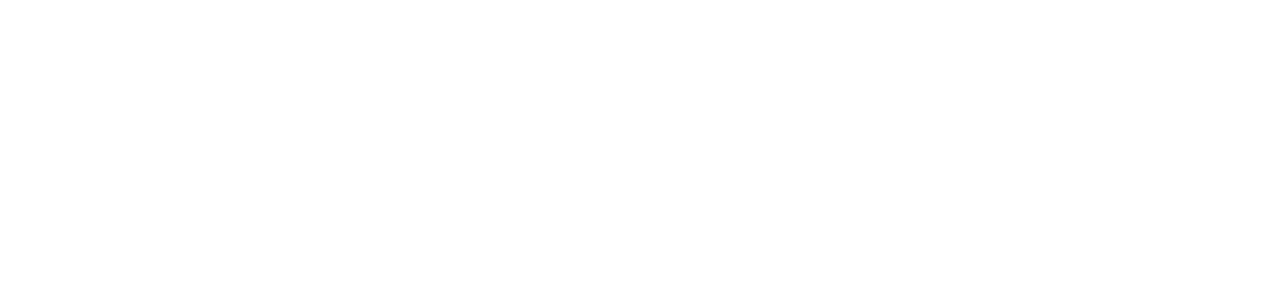
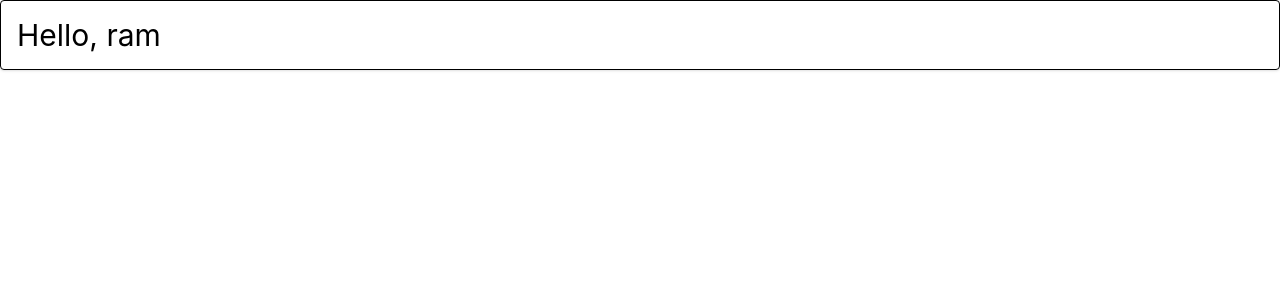
Before and after one commit to sgrhere/react-mini-tasks, a React (Vite) app: page /skeleton-profile in a window 1280 px wide. Before the commit this address had no page. Shown: the top 300 px of the page. Built offline with nearby package versions, Linux system fonts and the light colour scheme.

Commit message:
skeleton loading setup implemented

```diff
--- a/src/App.jsx
+++ b/src/App.jsx
@@ -3,6 +3,7 @@ import Home from './pages/Home'
 import ExportPage from './pages/ExportPage'
 import TernaryPage from './pages/TernaryPage'
 import PropPage from './pages/PropPage'
+import SkeletonLoaderPage from './pages/SkeletonLoaderPage'
 function App() {
 
   return (
@@ -12,6 +13,7 @@ function App() {
         <Route path='/export' element={<ExportPage />} />
         <Route path='/ternary' element={<TernaryPage />} />
         <Route path='/props' element={<PropPage />} />
+        <Route path='/skeleton-profile' element={<SkeletonLoaderPage />} />
       </Routes>
     </BrowserRouter>
   )
--- /dev/null
+++ b/src/components/SkeletonLoading/SkeletonLoader.jsx
@@ -0,0 +1,11 @@
+
+function SkeletonLoader() {
+  return (
+    <div className='animate-pulse'>
+        <div className='h-6 w-32 bg-gray-300 rounded-2xl mb-2'></div>
+        <div className='h-6 w-56 bg-gray-300 rounded-2xl mb-2'></div>
+    </div>
+  )
+}
+
+export default SkeletonLoader
--- /dev/null
+++ b/src/components/SkeletonLoading/UserProfile.jsx
@@ -0,0 +1,21 @@
+import { useEffect, useState } from "react"
+import SkeletonLoader from "./SkeletonLoader"
+
+function UserProfile() {
+    const [user, setUser] = useState(null)
+
+    useEffect(()=>{
+        setTimeout(()=>{
+            setUser("ram")
+        },2000)
+    }, [])
+
+
+  return (
+    <div className="p-4 border rounded shadow text-3xl">
+        {user ? (<p>Hello, {user}</p>) : (<SkeletonLoader />)}
+    </div>
+  )
+}
+
+export default UserProfile
--- a/src/pages/Home.jsx
+++ b/src/pages/Home.jsx
@@ -9,6 +9,7 @@ function Home() {
         <li><Link to="/export">Export Task</Link></li>
         <li><Link to="/ternary">Ternary Operator</Link></li>
         <li><Link to="/props">Props</Link></li>
+        <li><Link to="/skeleton-profile">Skeleton Loader</Link></li>
       </ol>
     </>
   )
--- /dev/null
+++ b/src/pages/SkeletonLoaderPage.jsx
@@ -0,0 +1,10 @@
+import SkeletonLoader from "../components/SkeletonLoading/SkeletonLoader"
+import UserProfile from "../components/SkeletonLoading/UserProfile"
+
+function SkeletonLoaderPage() {
+  return (
+    <UserProfile />
+  )
+}
+
+export default SkeletonLoaderPage
```
Also changed, not shown: src/components/SkeletonLoading/README.md (added).
